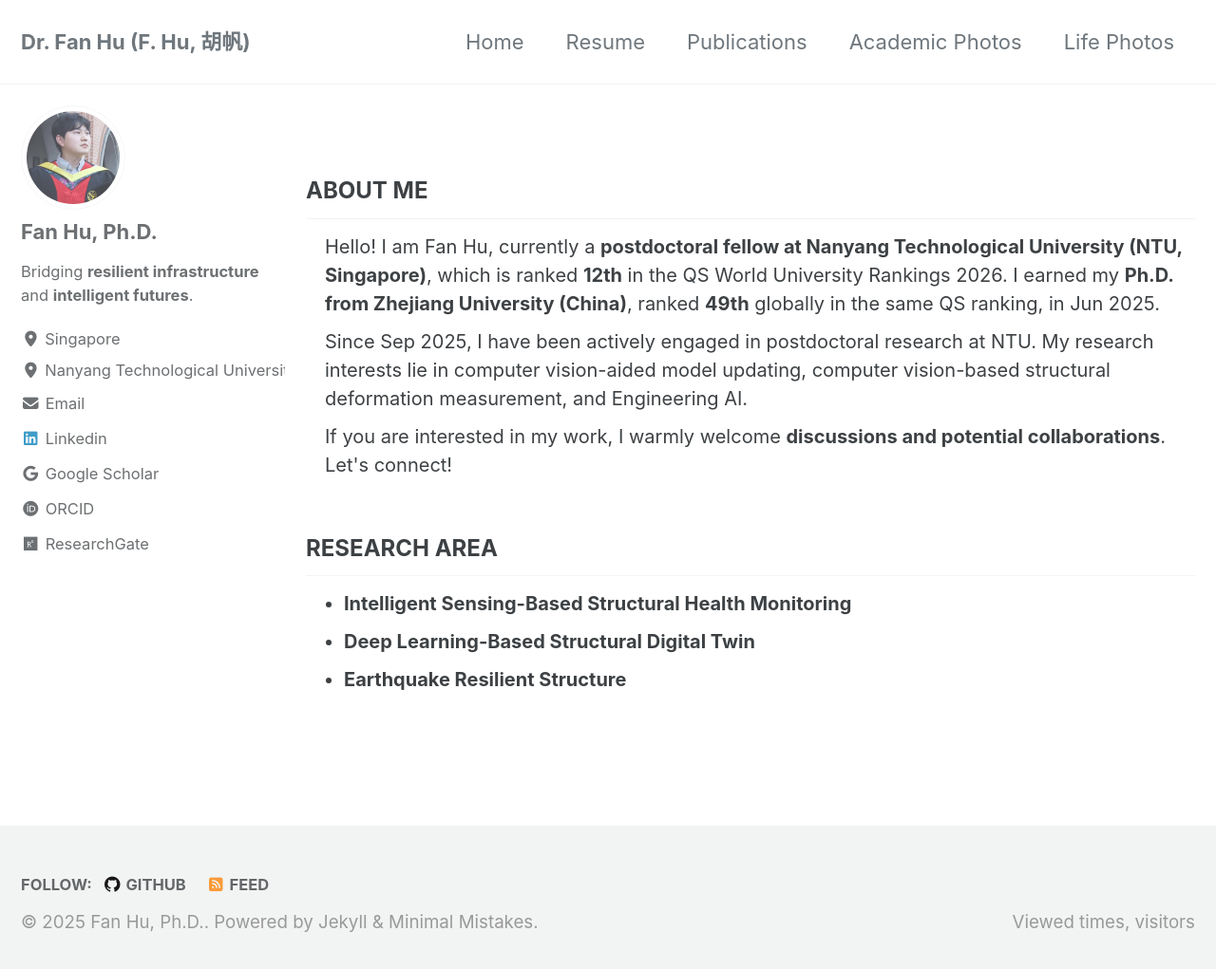
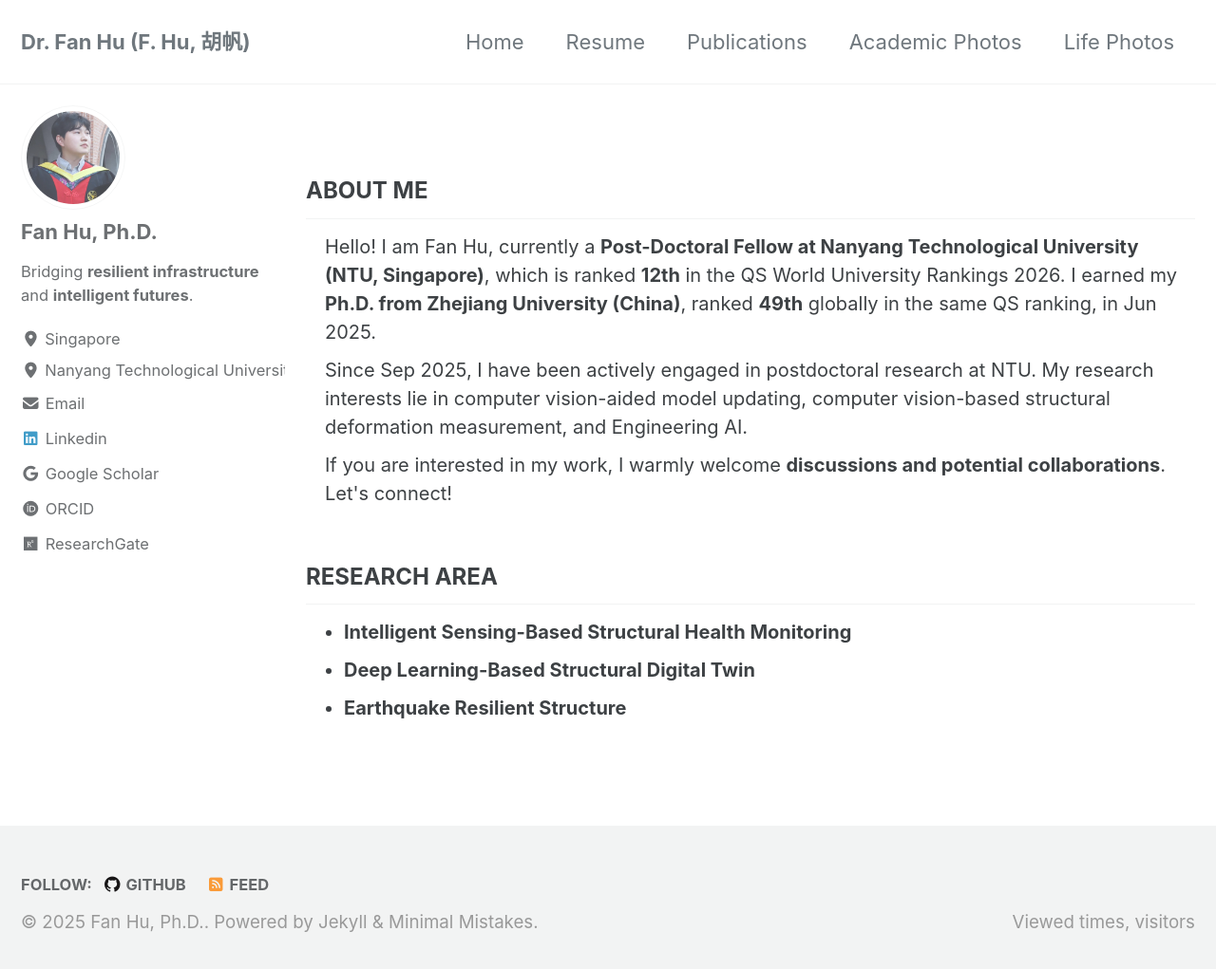
Before and after one commit to fanwindyhu/fanwindyhu.github.io, a Jekyll site: the page built from _pages/index.md, in a window 1280 px wide and 1030 px high. Shown: the top 1021 px of the window at 95% size. Built offline with Jekyll 4.4.1, drawn with Linux system fonts in a browser that asks for light colours; cached includes are drawn as plain includes; the list of posts is cut into pages by our own code; comment, search, counter and statistics services are not loaded.

Commit message:
index.md

```diff
--- a/_pages/index.md
+++ b/_pages/index.md
@@ -12,7 +12,7 @@ seo: false
 ---
 <ul style="margin-top: 0; margin-bottom: 0;">
   <li style="list-style-type: none; margin-left: -20px; font-size: 20px;">
-    Hello! I am Fan Hu, currently a <strong>postdoctoral fellow at Nanyang Technological University (NTU, Singapore)</strong>, which is ranked <strong>12th</strong> in the QS World University Rankings 2026. I earned my <strong>Ph.D. from Zhejiang University (China)</strong>, ranked <strong>49th</strong> globally in the same QS ranking, in Jun 2025.
+    Hello! I am Fan Hu, currently a <strong>Post-Doctoral Fellow at Nanyang Technological University (NTU, Singapore)</strong>, which is ranked <strong>12th</strong> in the QS World University Rankings 2026. I earned my <strong>Ph.D. from Zhejiang University (China)</strong>, ranked <strong>49th</strong> globally in the same QS ranking, in Jun 2025.
   </li>
   <li style="list-style-type: none; margin-left: -20px; font-size: 20px;">
     Since Sep 2025, I have been actively engaged in postdoctoral research at NTU. My research interests lie in computer vision-aided model updating, computer vision-based structural deformation measurement, and Engineering AI.
```
